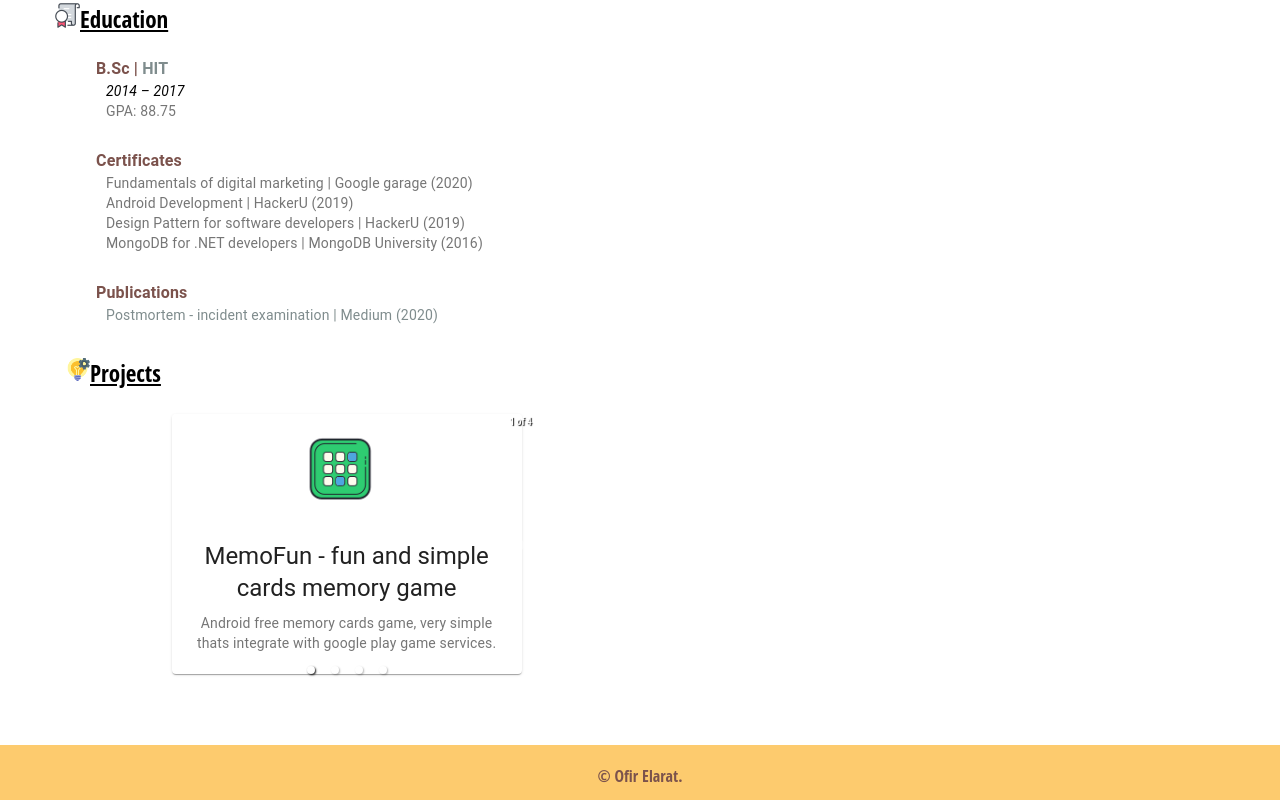
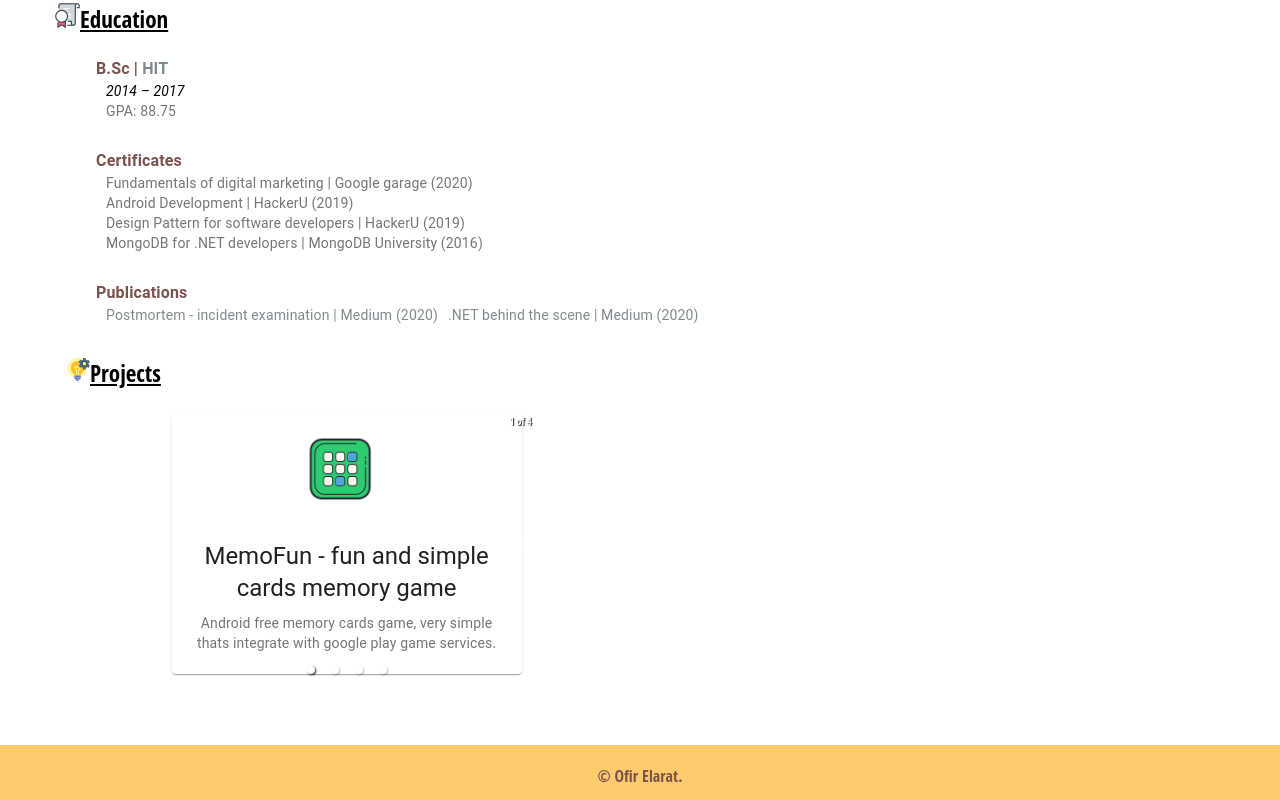
Before and after one commit to ofirelarat/ResumeSite, a React (Create React App) app: page / in a window 1280 px wide. Shown: the part 1157-1957 px from the top of the page. Built offline with nearby package versions, Linux system fonts and the light colour scheme.

Commit message:
add publication

```diff
--- a/src/components/education/education.js
+++ b/src/components/education/education.js
@@ -42,7 +42,13 @@
             'title': 'Postmortem - incident examination',
             'org': 'Medium',
             'date': '2020',
-            'link': 'https://medium.com/p/4cc57db993b/edit'
+            'link': 'https://ofirelarat.medium.com/postmortem-incident-examination-process-4cc57db993b'
+        },
+        {
+            'title': '.NET behind the scene',
+            'org': 'Medium',
+            'date': '2020',
+            'link': 'https://ofirelarat.medium.com/net-behind-the-scene-a229f83083d0'
         }
     ];
 
```
